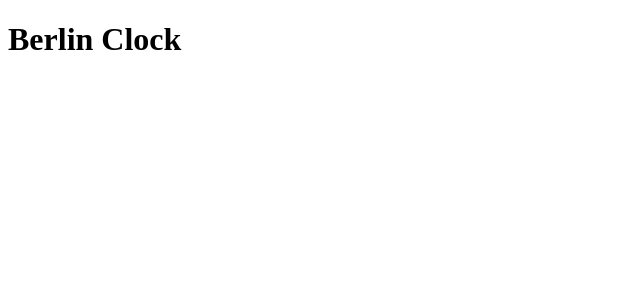
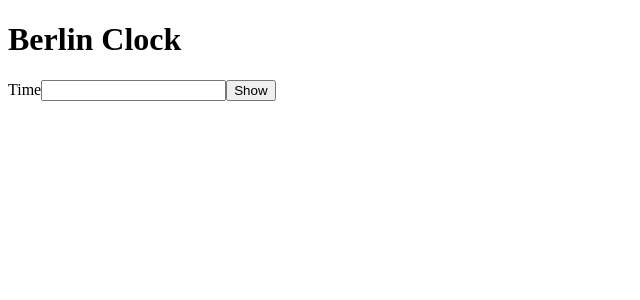
Before and after one commit to HamzaaKhattabi/2026-CCE-E-DEV-013-BerlinClock, a React (Vite) app in the folder frontend/: page / in a window 1280 px wide. Shown: the top 300 px of the page, without its empty margins (0-640 px from the left). Built offline with nearby package versions, Linux system fonts and the light colour scheme.

Commit message:
feat(frontend): [GREEN] clock rows are displayed after submitting a time
Co-Authored-By: Claude Opus 5.5 <noreply@anthropic.com>

```diff
--- a/frontend/src/App.tsx
+++ b/frontend/src/App.tsx
@@ -1,5 +1,36 @@
+import { useState, type SubmitEvent } from 'react'
+import { fetchBerlinClock, type BerlinClock } from './api/berlinClockApi'
+
 function App() {
-  return <h1>Berlin Clock</h1>
+  const [berlinClock, setBerlinClock] = useState<BerlinClock | null>(null)
+
+  // The time is only read on submit, so the input stays uncontrolled:
+  // no state or ref to keep in sync, the form already holds the value.
+  async function handleSubmit(event: SubmitEvent<HTMLFormElement>) {
+    event.preventDefault()
+    const time = new FormData(event.currentTarget).get('time') as string
+    setBerlinClock(await fetchBerlinClock(time))
+  }
+
+  return (
+    <main>
+      <h1>Berlin Clock</h1>
+      <form onSubmit={handleSubmit}>
+        <label htmlFor="time">Time</label>
+        <input id="time" name="time" />
+        <button type="submit">Show</button>
+      </form>
+      {berlinClock && (
+        <div>
+          <p>{berlinClock.seconds.firstRow}</p>
+          <p>{berlinClock.hours.firstRow}</p>
+          <p>{berlinClock.hours.secondRow}</p>
+          <p>{berlinClock.minutes.firstRow}</p>
+          <p>{berlinClock.minutes.secondRow}</p>
+        </div>
+      )}
+    </main>
+  )
 }
 
 export default App
```
